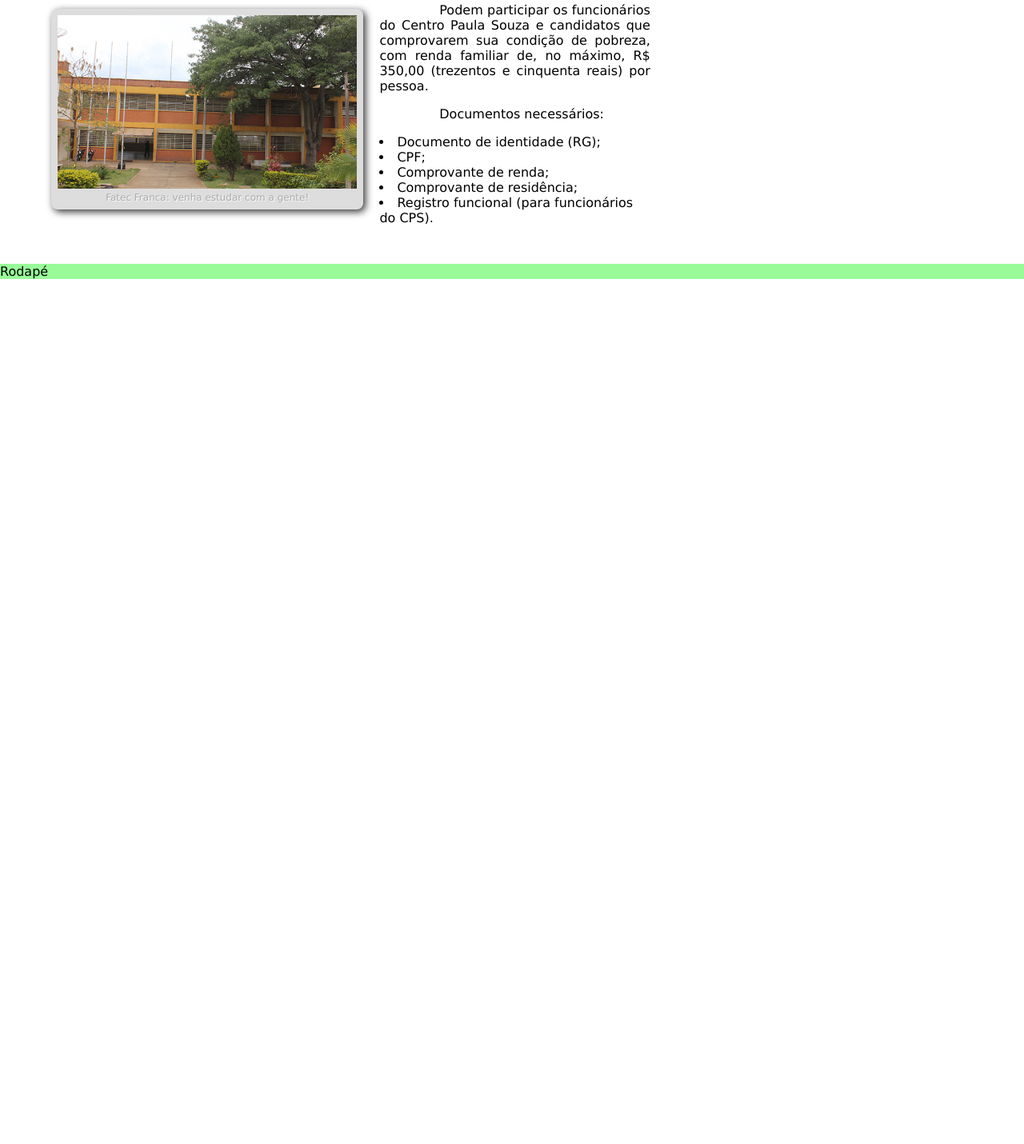
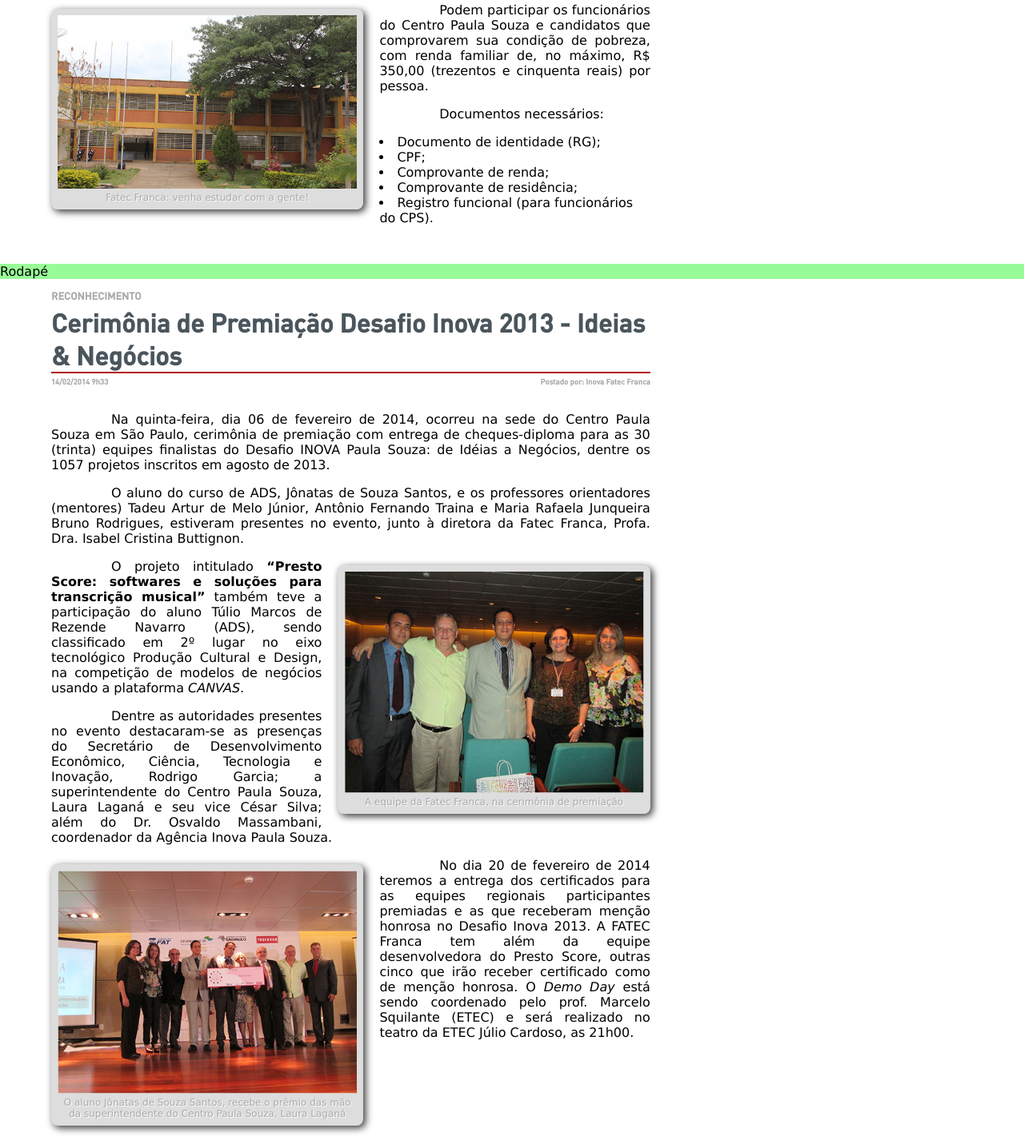
Before and after one commit to robinsoncm/fatec-franca-2016-1, a plain HTML site: page index.html in a window 1280 px wide. Shown: the part 451-1882 px from the top of the page at 80% size. Before the commit the page ends 800 px from the top, so only its background shows below. Drawn offline with Linux system fonts and the light colour scheme.

Commit message:
Adicionada segunda notícia à página principal

```diff
--- a/_estilos/estilo.css
+++ b/_estilos/estilo.css
@@ -86,6 +86,10 @@ section a:hover {
 
 section a:visited {
   text-decoration: wavy;
+}
+
+article {
+  margin-bottom: 60pt;
 }
 
 article h1 {
--- a/index.html
+++ b/index.html
@@ -51,6 +51,38 @@
       </ul>
 
     </article>
+
+    <article>
+      <h3>Reconhecimento</h3>
+      <h1>Cerimônia de Premiação Desafio Inova 2013 - Ideias & Negócios</h1>
+      <div class="clear-both">
+        <h4><time datetime="2014-02-14 9:33">14/02/2014 9h33</time></h4>
+        <h4 class="float-right">Postado por: Inova Fatec Franca</h4>
+      </div>
+
+    <p>Na quinta-feira, dia 06 de fevereiro de 2014, ocorreu na sede do Centro Paula Souza em São Paulo, cerimônia de premiação com entrega de cheques-diploma para as 30 (trinta) equipes finalistas do Desafio INOVA Paula Souza: de Idéias a Negócios, dentre os 1057 projetos inscritos em agosto de 2013.
+</p>
+    <p>O aluno do curso de ADS, Jônatas de Souza Santos, e os professores orientadores (mentores) Tadeu Artur de Melo Júnior, Antônio Fernando Traina e Maria Rafaela Junqueira Bruno Rodrigues, estiveram presentes no evento, junto à diretora da Fatec Franca, Profa. Dra. Isabel Cristina Buttignon.</p>
+
+      <figure class="figure-right">
+        <img src="_imagens/foto-inova-01.jpg" alt="A equipe da Fatec Franca, na cerimônia de premiação"/>
+        <figcaption>
+          A equipe da Fatec Franca, na cerimônia de premiação
+        </figcaption>
+      </figure>
+
+    <p>O projeto intitulado <strong>“Presto Score: softwares e soluções para transcrição musical”</strong> também teve a participação do aluno Túlio Marcos de Rezende Navarro (ADS), sendo classificado em 2º lugar no eixo tecnológico Produção Cultural e Design, na competição de modelos de negócios usando a plataforma <em>CANVAS</em>.</p>
+
+    <p>Dentre as autoridades presentes no evento destacaram-se as presenças do Secretário de Desenvolvimento Econômico, Ciência, Tecnologia e Inovação, Rodrigo Garcia; a superintendente do Centro Paula Souza, Laura Laganá e seu vice César Silva; além do Dr. Osvaldo Massambani, coordenador da Agência Inova Paula Souza.</p>
+
+    <figure class="figure-left">
+      <img src="_imagens/foto-inova-02.jpg" alt="O aluno Jônatas de Souza Santos, recebe o prêmio das mão da superintendente do Centro Paula Souza, Laura Laganá"/>
+      <figcaption>
+        O aluno Jônatas de Souza Santos, recebe o prêmio das mão da superintendente do Centro Paula Souza, Laura Laganá
+      </figcaption>
+    </figure>
+
+    <p>No dia 20 de fevereiro de 2014 teremos a entrega dos certificados para as equipes regionais participantes premiadas e as que receberam menção honrosa no Desafio Inova 2013. A FATEC Franca tem além da equipe desenvolvedora do Presto Score, outras cinco que irão receber certificado como de menção honrosa. O <em>Demo Day</em> está sendo coordenado pelo prof. Marcelo Squilante (ETEC) e será realizado no teatro da ETEC Júlio Cardoso, as 21h00.</p>
     <article>
 
     </article>
```
Also changed, not shown: _imagens/foto-inova-01.jpg (added), _imagens/foto-inova-02.jpg (added).
